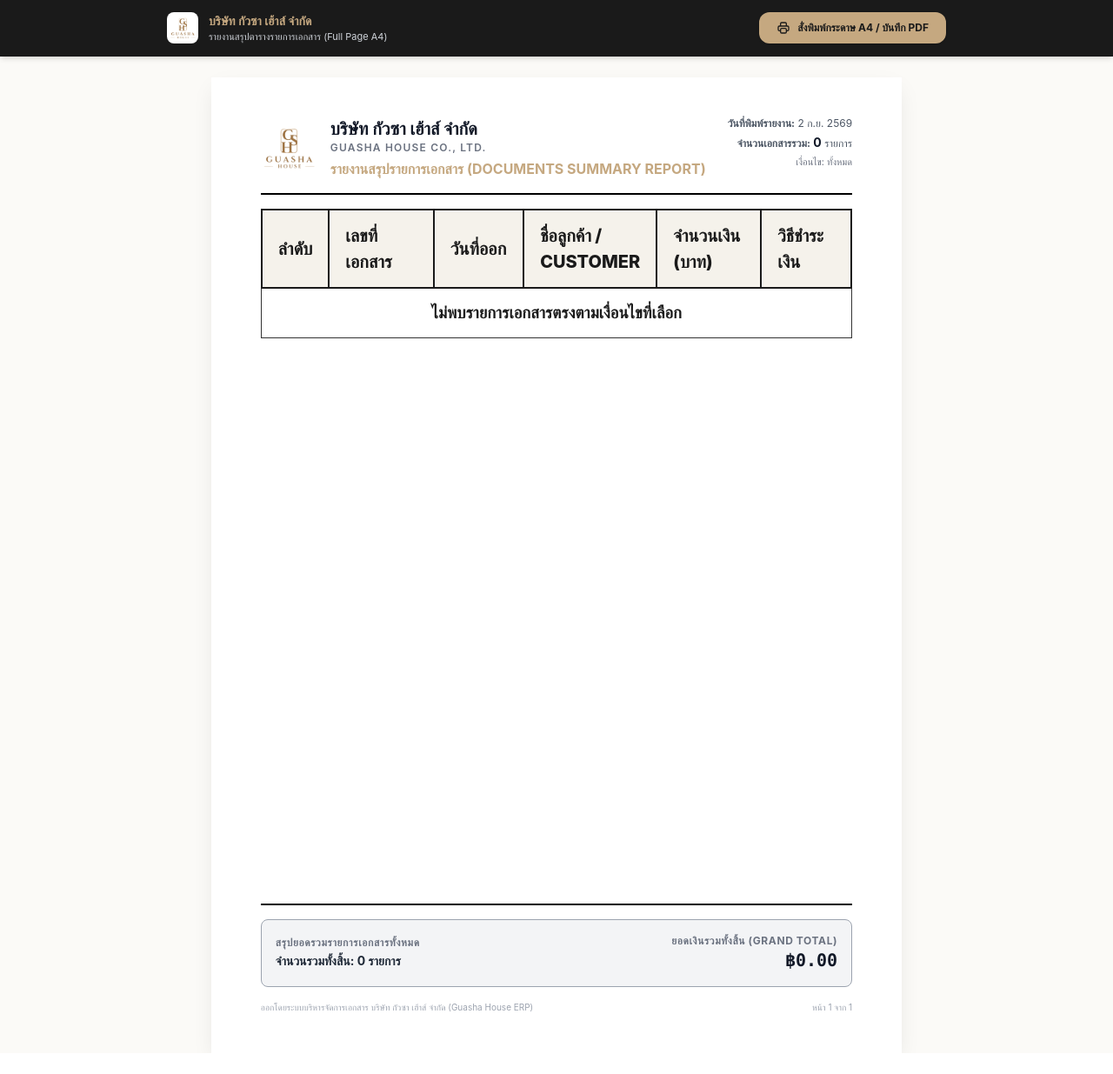
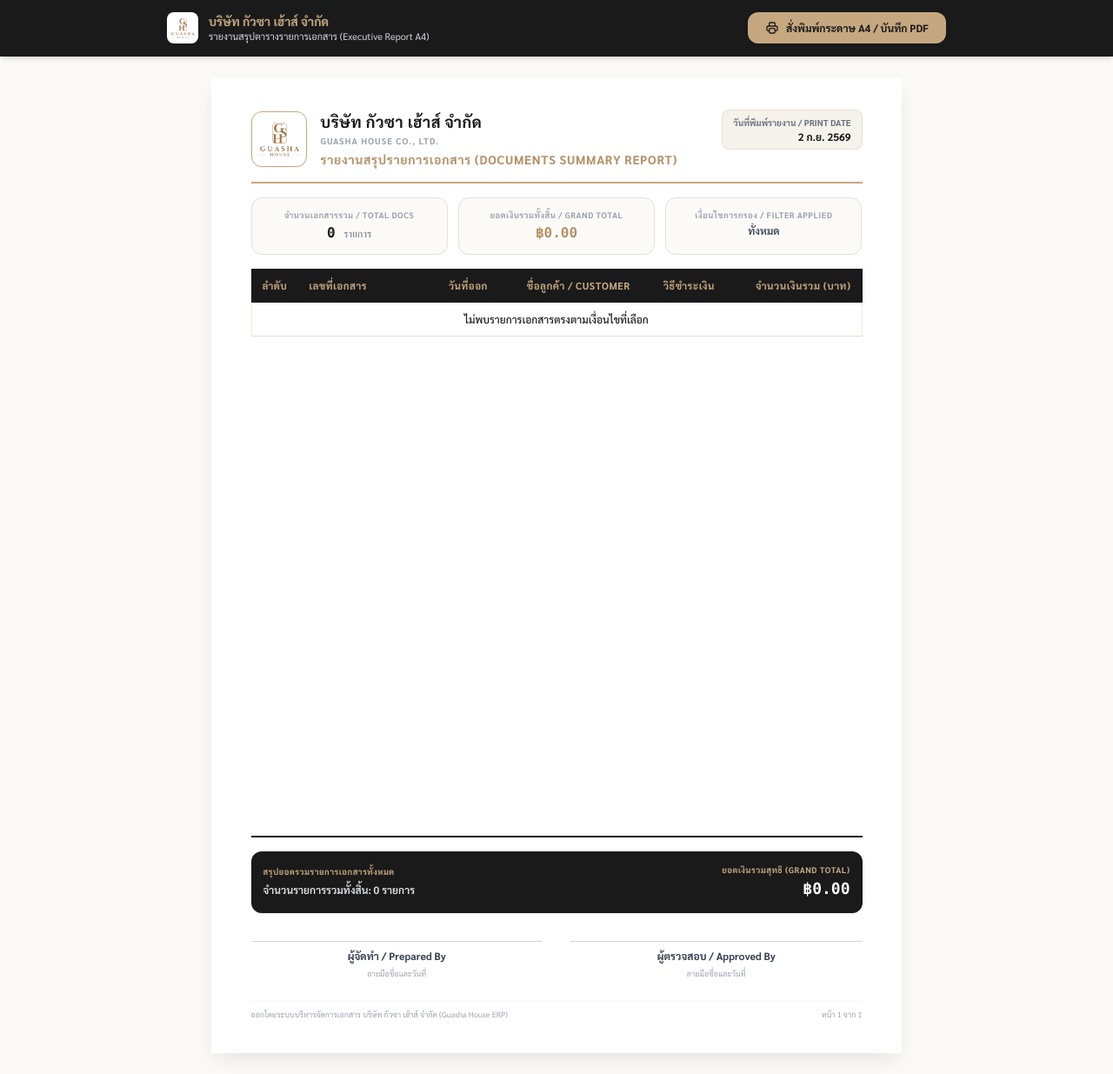
Before and after one commit to Amaraporn48/guasha-house, a FastAPI app: page /print/summary/list in a window 1280 px wide. Shown: the whole page at 87% size. Before the commit the page ends 1211 px from the top, so only its background shows below. Run offline with FastAPI, Linux system fonts and the light colour scheme; some libraries are stand-ins or nearby versions.

Commit message:
Redesign print_summary.html into high-end executive corporate report with KPI cards and no text wrap

```diff
--- a/templates/print_summary.html
+++ b/templates/print_summary.html
@@ -3,12 +3,15 @@
 <head>
     <meta charset="UTF-8">
     <meta name="viewport" content="width=device-width, initial-scale=1.0">
-    <title>รายงานสรุปตารางรายการเอกสาร - บริษัท กัวซา เฮ้าส์ จำกัด</title>
+    <title>รายงานสรุปรายการเอกสาร - บริษัท กัวซา เฮ้าส์ จำกัด</title>
+    <!-- Tailwind CSS -->
     <script src="https://cdn.tailwindcss.com"></script>
     <style>
+        @import url('https://fonts.googleapis.com/css2?family=Sarabun:wght@300;400;500;600;700&display=swap');
+
         @page {
             size: A4 portrait;
-            margin: 10mm;
+            margin: 8mm;
         }
 
         * {
@@ -16,7 +19,7 @@
         }
 
         body {
-            font-family: 'Sarabun', -apple-system, BlinkMacSystemFont, "Segoe UI", Roboto, sans-serif;
+            font-family: 'Sarabun', sans-serif;
             background-color: #fbfaf7;
             color: #1a1a1a;
             margin: 0;
@@ -31,7 +34,7 @@
             max-width: 210mm;
             min-height: 297mm;
             margin: 0 auto;
-            padding: 12mm 15mm;
+            padding: 10mm 12mm;
             box-shadow: 0 10px 25px -5px rgba(0, 0, 0, 0.1);
         }
 
@@ -54,45 +57,52 @@
             }
         }
 
-        .summary-table {
+        .report-table {
             width: 100%;
             border-collapse: collapse;
-            margin-top: 15px;
+            margin-top: 16px;
         }
 
-        .summary-table th {
-            background-color: #f5f2eb !important;
-            color: #1a1a1a;
-            font-size: 15pt;
-            font-weight: 800;
-            padding: 14px 18px;
-            border: 2px solid #1a1a1a;
-            text-align: left;
+        .report-table th {
+            background-color: #1a1a1a !important;
+            color: #c5a880 !important;
+            font-size: 11.5px;
+            font-weight: 700;
+            padding: 10px 12px;
+            border: 1px solid #1a1a1a;
+            white-space: nowrap;
+            letter-spacing: 0.5px;
         }
 
-        .summary-table td {
-            font-size: 14pt;
-            font-weight: 600;
+        .report-table td {
+            font-size: 12px;
+            font-weight: 500;
             color: #1a1a1a;
-            padding: 14px 18px;
-            border: 1.5px solid #333;
+            padding: 10px 12px;
+            border-bottom: 1px solid #e5e0d8;
+            border-left: 1px solid #f0eae1;
+            border-right: 1px solid #f0eae1;
         }
 
-        .summary-table tr:nth-child(even) td {
-            background-color: #faf9f6 !important;
+        .report-table tr:nth-child(even) td {
+            background-color: #fcfbfa !important;
+        }
+
+        .nowrap {
+            white-space: nowrap !important;
         }
     </style>
 </head>
 <body>
 
     <!-- Screen Top Control Bar -->
-    <div class="no-print bg-[#1a1a1a] text-white p-3.5 sticky top-0 z-50 shadow-md mb-6">
+    <div class="no-print bg-[#1a1a1a] text-white p-3.5 sticky top-0 z-50 shadow-md">
         <div class="max-w-4xl mx-auto flex items-center justify-between">
             <div class="flex items-center gap-3">
                 <img src="/static/logo.png" alt="Logo" class="h-9 w-9 object-contain bg-white rounded-lg p-0.5">
                 <div>
                     <h1 class="text-sm font-bold text-[#c5a880]">บริษัท กัวซา เฮ้าส์ จำกัด</h1>
-                    <p class="text-[11px] text-gray-300">รายงานสรุปตารางรายการเอกสาร (Full Page A4)</p>
+                    <p class="text-[11px] text-gray-300">รายงานสรุปตารางรายการเอกสาร (Executive Report A4)</p>
                 </div>
             </div>
             <button onclick="window.print()" class="bg-[#c5a880] hover:bg-[#b39268] text-[#1a1a1a] font-bold text-xs px-5 py-2.5 rounded-xl transition flex items-center gap-2 shadow">
@@ -103,79 +113,108 @@
     </div>
 
     <!-- Printable A4 Summary Page -->
-    <div class="summary-page flex flex-col justify-between">
+    <div class="summary-page flex flex-col justify-between my-4 sm:my-6">
 
         <div>
             <!-- Header Section -->
-            <div class="border-b-2 border-black pb-4 mb-4 flex justify-between items-start">
+            <div class="flex justify-between items-start border-b-2 border-[#c5a880] pb-4 mb-4">
                 <div class="flex items-center gap-4">
-                    <img src="/static/logo.png" alt="Logo" class="h-16 w-16 object-contain">
+                    <img src="/static/logo.png" alt="Logo" class="h-16 w-16 object-contain p-1 border border-[#c5a880] rounded-xl bg-white shadow-sm">
                     <div>
-                        <h1 class="text-xl font-bold text-gray-900 uppercase">บริษัท กัวซา เฮ้าส์ จำกัด</h1>
-                        <h2 class="text-xs font-semibold text-gray-500 uppercase tracking-widest">GUASHA HOUSE CO., LTD.</h2>
-                        <h3 class="text-base font-bold text-[#c5a880] mt-1">รายงานสรุปรายการเอกสาร (DOCUMENTS SUMMARY REPORT)</h3>
+                        <h1 class="text-lg font-bold text-[#1a1a1a] tracking-wide uppercase">บริษัท กัวซา เฮ้าส์ จำกัด</h1>
+                        <h2 class="text-[10px] font-bold text-gray-400 uppercase tracking-widest">GUASHA HOUSE CO., LTD.</h2>
+                        <h3 class="text-sm font-bold text-[#b39268] mt-1 tracking-wider uppercase">รายงานสรุปรายการเอกสาร (DOCUMENTS SUMMARY REPORT)</h3>
                     </div>
                 </div>
                 <div class="text-right text-xs text-gray-600 space-y-1">
-                    <div><span class="font-bold">วันที่พิมพ์รายงาน:</span> {{ print_date }}</div>
-                    <div><span class="font-bold">จำนวนเอกสารรวม:</span> <span class="text-sm font-bold text-gray-900">{{ documents|length }}</span> รายการ</div>
-                    {% if filter_desc %}
-                    <div class="text-[11px] text-gray-500">เงื่อนไข: {{ filter_desc }}</div>
-                    {% endif %}
+                    <div class="bg-[#f5f2eb] px-3 py-1.5 rounded-lg border border-[#e5e0d8]">
+                        <span class="font-bold text-gray-500 text-[10px] uppercase block">วันที่พิมพ์รายงาน / PRINT DATE</span>
+                        <span class="font-bold text-[#1a1a1a] text-xs">{{ print_date }}</span>
+                    </div>
+                </div>
+            </div>
+
+            <!-- KPI Metric Cards -->
+            <div class="grid grid-cols-3 gap-3 mb-4">
+                <div class="bg-[#fbfaf7] border border-[#e5e0d8] rounded-xl p-3 text-center">
+                    <span class="text-[9.5px] font-bold text-gray-400 uppercase tracking-wider block">จำนวนเอกสารรวม / Total Docs</span>
+                    <span class="text-base font-bold text-[#1a1a1a] font-mono">{{ documents|length }} <span class="text-xs font-normal text-gray-500">รายการ</span></span>
+                </div>
+                <div class="bg-[#fbfaf7] border border-[#e5e0d8] rounded-xl p-3 text-center">
+                    <span class="text-[9.5px] font-bold text-gray-400 uppercase tracking-wider block">ยอดเงินรวมทั้งสิ้น / Grand Total</span>
+                    <span class="text-base font-bold text-[#b39268] font-mono">฿{{ "{:,.2f}".format(total_amount_sum) }}</span>
+                </div>
+                <div class="bg-[#fbfaf7] border border-[#e5e0d8] rounded-xl p-3 text-center">
+                    <span class="text-[9.5px] font-bold text-gray-400 uppercase tracking-wider block">เงื่อนไขการกรอง / Filter Applied</span>
+                    <span class="text-xs font-semibold text-gray-700 truncate block mt-0.5">{{ filter_desc }}</span>
                 </div>
             </div>
 
             <!-- Documents Table -->
-            <table class="summary-table">
+            <table class="report-table">
                 <thead>
                     <tr>
-                        <th class="w-12 text-center">ลำดับ</th>
-                        <th class="w-32">เลขที่เอกสาร</th>
-                        <th class="w-28 text-center">วันที่ออก</th>
-                        <th>ชื่อลูกค้า / CUSTOMER</th>
-                        <th class="w-32 text-right">จำนวนเงิน (บาท)</th>
-                        <th class="w-28 text-center">วิธีชำระเงิน</th>
+                        <th class="text-center w-12">ลำดับ</th>
+                        <th class="text-left w-36">เลขที่เอกสาร</th>
+                        <th class="text-center w-28">วันที่ออก</th>
+                        <th class="text-left">ชื่อลูกค้า / CUSTOMER</th>
+                        <th class="text-center w-28">วิธีชำระเงิน</th>
+                        <th class="text-right w-36">จำนวนเงินรวม (บาท)</th>
                     </tr>
                 </thead>
                 <tbody>
                     {% for doc in documents %}
                     <tr>
-                        <td class="text-center font-mono font-semibold">{{ loop.index }}</td>
-                        <td class="font-bold font-mono text-gray-900">{{ doc.document_number }}</td>
-                        <td class="text-center font-medium">{{ doc.formatted_date }}</td>
-                        <td class="font-bold text-gray-900">{{ doc.customer_name }}</td>
-                        <td class="text-right font-bold font-mono">฿{{ "{:,.2f}".format(doc.total_amount_after_vat) }}</td>
-                        <td class="text-center">
+                        <td class="text-center font-mono font-semibold text-gray-500 text-[11px]">{{ loop.index }}</td>
+                        <td class="font-bold font-mono text-[#1a1a1a] nowrap">{{ doc.document_number }}</td>
+                        <td class="text-center font-medium text-gray-600 nowrap">{{ doc.formatted_date }}</td>
+                        <td class="font-bold text-gray-800">{{ doc.customer_name }}</td>
+                        <td class="text-center nowrap">
                             {% if doc.payment_method == 'CASH' %}
-                            <span class="font-bold text-green-700">เงินสด</span>
+                            <span class="inline-block bg-emerald-50 text-emerald-700 border border-emerald-200 text-[10px] font-bold px-2.5 py-0.5 rounded-full">เงินสด / CASH</span>
                             {% else %}
-                            <span class="font-bold text-blue-700">เช็คธนาคาร</span>
+                            <span class="inline-block bg-blue-50 text-blue-700 border border-blue-200 text-[10px] font-bold px-2.5 py-0.5 rounded-full">เช็ค / CHEQUE</span>
                             {% endif %}
                         </td>
+                        <td class="text-right font-bold font-mono text-xs text-[#1a1a1a] nowrap">฿{{ "{:,.2f}".format(doc.total_amount_after_vat) }}</td>
                     </tr>
                     {% else %}
                     <tr>
-                        <td colspan="6" class="text-center py-10 text-gray-400 font-medium">ไม่พบรายการเอกสารตรงตามเงื่อนไขที่เลือก</td>
+                        <td colspan="6" class="text-center py-12 text-gray-400 font-medium">ไม่พบรายการเอกสารตรงตามเงื่อนไขที่เลือก</td>
                     </tr>
                     {% endfor %}
                 </tbody>
             </table>
         </div>
 
-        <!-- Footer Grand Total Box -->
-        <div class="mt-8 pt-4 border-t-2 border-black">
-            <div class="flex justify-between items-center bg-gray-100 p-4 border border-gray-400 rounded-lg">
+        <!-- Footer Grand Total & Signatures Box -->
+        <div class="mt-6 pt-4 border-t-2 border-[#1a1a1a] space-y-6">
+
+            <!-- Summary Bar -->
+            <div class="flex justify-between items-center bg-[#1a1a1a] text-white p-3.5 rounded-xl shadow-sm">
                 <div>
-                    <span class="text-xs font-bold text-gray-500 uppercase tracking-wider block">สรุปยอดรวมรายการเอกสารทั้งหมด</span>
-                    <span class="text-sm font-bold text-gray-800">จำนวนรวมทั้งสิ้น: {{ documents|length }} รายการ</span>
+                    <span class="text-[9.5px] font-bold text-[#c5a880] uppercase tracking-wider block">สรุปยอดรวมรายการเอกสารทั้งหมด</span>
+                    <span class="text-xs font-semibold text-gray-200">จำนวนรายการรวมทั้งสิ้น: {{ documents|length }} รายการ</span>
                 </div>
                 <div class="text-right">
-                    <span class="text-xs font-bold text-gray-500 uppercase tracking-wider block">ยอดเงินรวมทั้งสิ้น (GRAND TOTAL)</span>
-                    <span class="text-xl font-bold text-gray-900 font-mono">฿{{ "{:,.2f}".format(total_amount_sum) }}</span>
+                    <span class="text-[9.5px] font-bold text-[#c5a880] uppercase tracking-wider block">ยอดเงินรวมสุทธิ (GRAND TOTAL)</span>
+                    <span class="text-lg font-bold text-white font-mono">฿{{ "{:,.2f}".format(total_amount_sum) }}</span>
                 </div>
             </div>
 
-            <div class="flex justify-between items-center text-[10px] text-gray-400 mt-4">
+            <!-- Executive Signature Block -->
+            <div class="grid grid-cols-2 gap-8 text-center text-xs pt-2">
+                <div class="border-t border-gray-300 pt-2 space-y-1">
+                    <span class="font-bold text-gray-700 block">ผู้จัดทำ / Prepared By</span>
+                    <span class="text-[9px] text-gray-400 block">ลายมือชื่อและวันที่</span>
+                </div>
+                <div class="border-t border-gray-300 pt-2 space-y-1">
+                    <span class="font-bold text-gray-700 block">ผู้ตรวจสอบ / Approved By</span>
+                    <span class="text-[9px] text-gray-400 block">ลายมือชื่อและวันที่</span>
+                </div>
+            </div>
+
+            <div class="flex justify-between items-center text-[9px] text-gray-400 pt-2 border-t border-gray-100">
                 <span>ออกโดยระบบบริหารจัดการเอกสาร บริษัท กัวซา เฮ้าส์ จำกัด (Guasha House ERP)</span>
                 <span>หน้า 1 จาก 1</span>
             </div>
```
